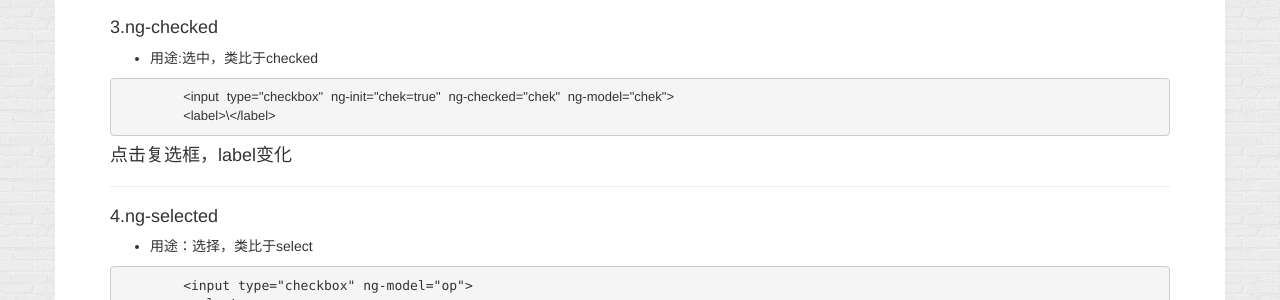
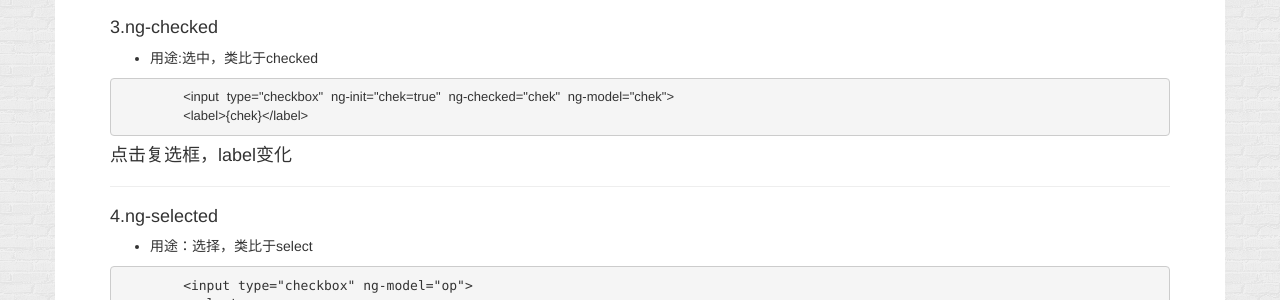
Before and after one commit to GeorageLiang/georageliang.github.com, a Jekyll site: the page built from md/angularJs.md, in a window 1280 px wide and 900 px high, scrolled down 428 px. Shown: the part 152-452 px from the top of the window. Built offline with Jekyll 4.4.1, drawn with Linux system fonts in a browser that asks for light colours; Markdown is read by kramdown in place of the engine named in the settings; comment, search, counter and statistics services are not loaded.

Commit message:
Update angularJs.md

````diff
--- a/md/angularJs.md
+++ b/md/angularJs.md
@@ -40,7 +40,7 @@ AngularJs 学习
 
 ```javascript
 	<input type="checkbox" ng-init="chek=true" ng-checked="chek" ng-model="chek">
-	<label>\{{chek\}}</label>
+	<label>{chek}</label>
 ```
 ####点击复选框，label变化
 
````
